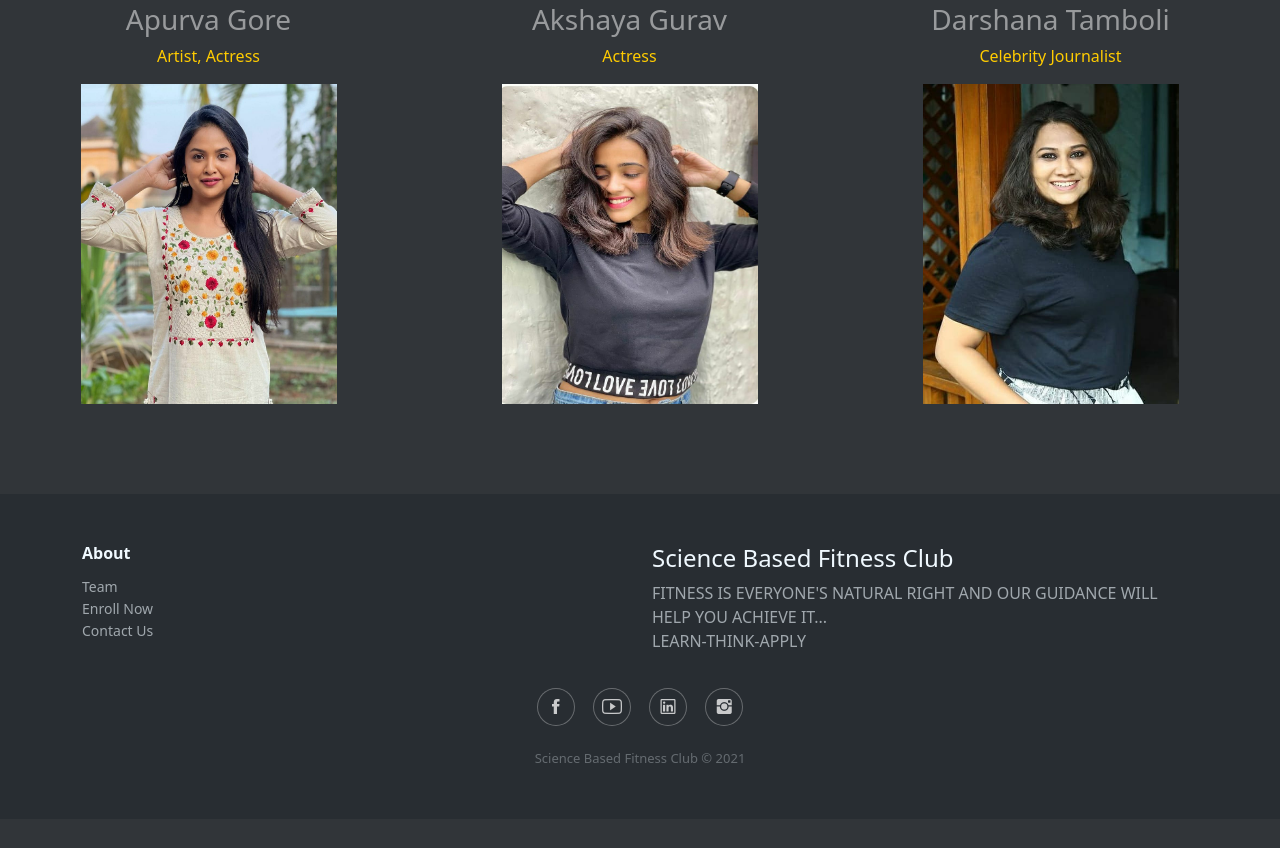
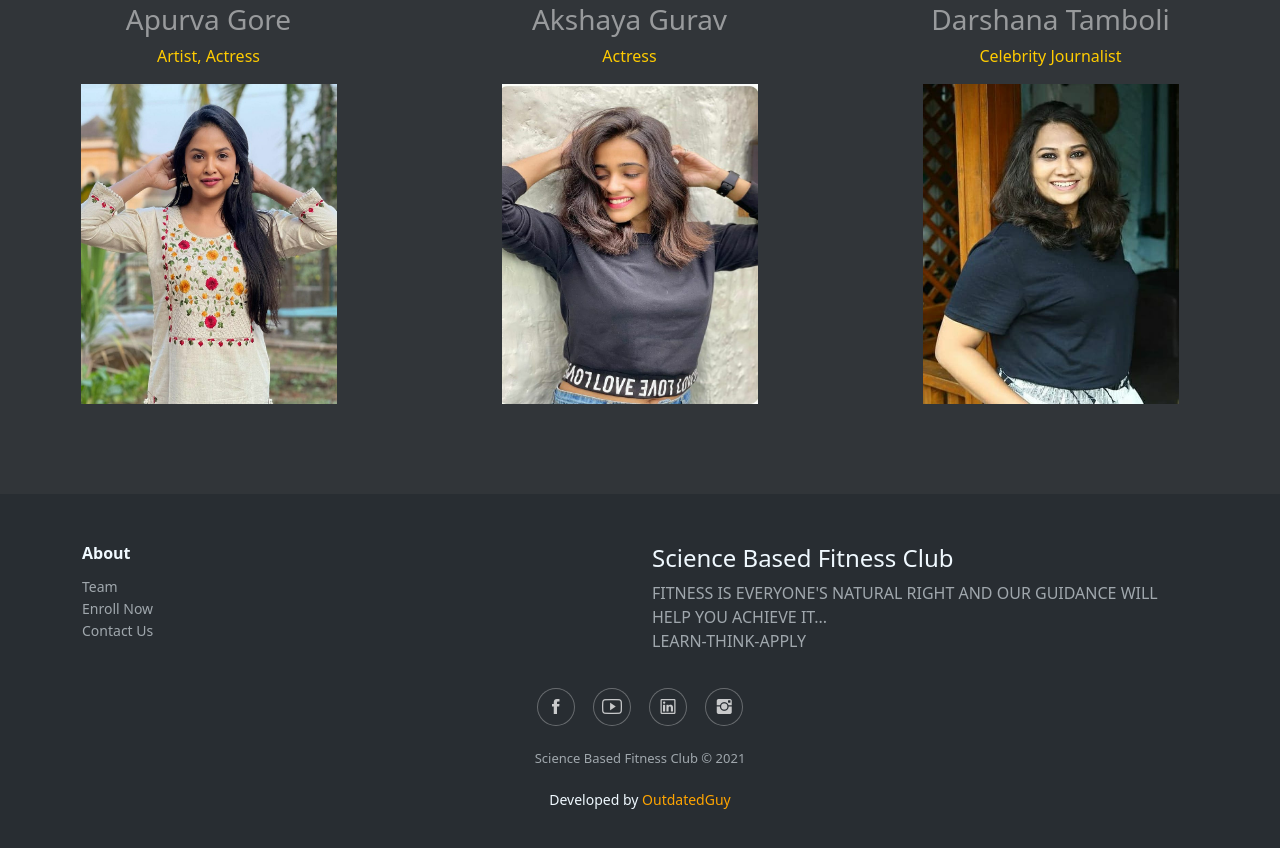
Before and after one commit to OutdatedGuy/SBFC-Website, a plain HTML site: page index.html in a window 1280 px wide. Shown: the part 5374-6222 px from the top of the page. Before the commit the page ends 6193 px from the top, so only its background shows below. Drawn offline with nearby package versions, Linux system fonts and the light colour scheme.

Commit message:
Added Developer credits

```diff
--- a/assets/css/Footer-Dark.css
+++ b/assets/css/Footer-Dark.css
@@ -29,7 +29,7 @@
 	opacity: 0.8;
 }
 
-@media (max-width:767px) {
+@media (max-width: 767px) {
 	.footer-dark .item:not(.social) {
 		text-align: center;
 		padding-bottom: 20px;
@@ -40,7 +40,7 @@
 	margin-bottom: 36px;
 }
 
-@media (max-width:767px) {
+@media (max-width: 767px) {
 	.footer-dark .item.text {
 		margin-bottom: 0;
 	}
@@ -55,7 +55,7 @@
 	text-align: center;
 }
 
-@media (max-width:991px) {
+@media (max-width: 991px) {
 	.footer-dark .item.social {
 		text-align: center;
 		margin-top: 20px;
@@ -70,7 +70,7 @@
 	display: inline-block;
 	text-align: center;
 	border-radius: 50%;
-  box-shadow: 0 0 0 1px rgba(255,255,255,0.4);
+	box-shadow: 0 0 0 1px rgba(255, 255, 255, 0.4);
 	margin: 0 8px;
 	color: #fff;
 	opacity: 0.75;
@@ -83,7 +83,23 @@
 .footer-dark .copyright {
 	text-align: center;
 	padding-top: 24px;
-  opacity: 0.3;
+	opacity: 0.6;
 	font-size: 13px;
 	margin-bottom: 0;
 }
+
+.developer {
+	text-align: center;
+	padding-top: 20px;
+	font-size: 14px;
+	margin-bottom: 0;
+}
+
+.developer a {
+	color: orange;
+	text-decoration: none;
+}
+
+.developer a:hover {
+	color: orangered;
+}
--- a/index.html
+++ b/index.html
@@ -194,6 +194,9 @@ TRANSFORM YOURSELF IN 30 DAYS">
                 </div>
             </div>
             <p class="copyright">Science Based Fitness Club © 2021</p>
+            <p class="developer">Developed by
+                <a href="https://www.OutdatedGuy.rocks" target="_blank">OutdatedGuy</a>
+            </p>
         </div>
     </footer>
     <script src="https://cdnjs.cloudflare.com/ajax/libs/jquery/3.6.0/jquery.min.js"></script>
@@ -202,7 +205,7 @@ TRANSFORM YOURSELF IN 30 DAYS">
 
 
     <!-- Default Statcounter code for SBFC Website https://www.sbfc.life/ -->
-    <script type="text/javascript">
+    <!-- <script type="text/javascript">
         var sc_project = 12547493;
         var sc_invisible = 1;
         var sc_security = "1aab5b8e";
@@ -212,7 +215,7 @@ TRANSFORM YOURSELF IN 30 DAYS">
     <noscript>
         <div class="statcounter"><img class="statcounter" src="https://c.statcounter.com/12547493/0/1aab5b8e/1/" alt="Web Analytics Made Easy -
     StatCounter"></div>
-    </noscript>
+    </noscript> -->
     <!-- End of Statcounter Code -->
 </body>
 
```
Also changed, not shown: team/index.html (+3 -0 lines). Lines whose indentation alone changed are shown as unchanged.
